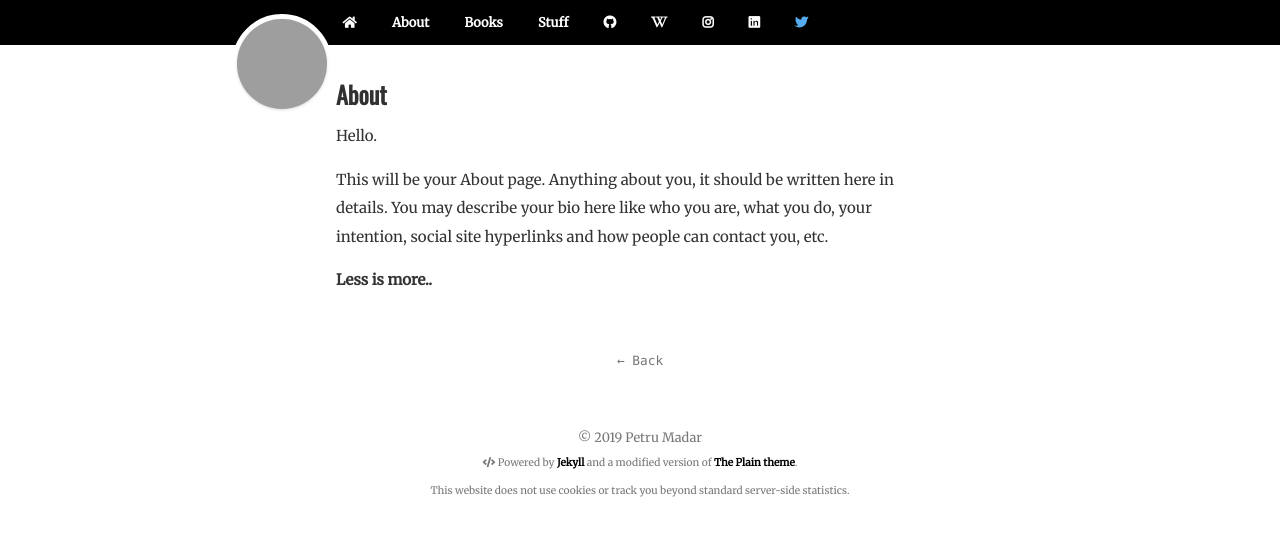
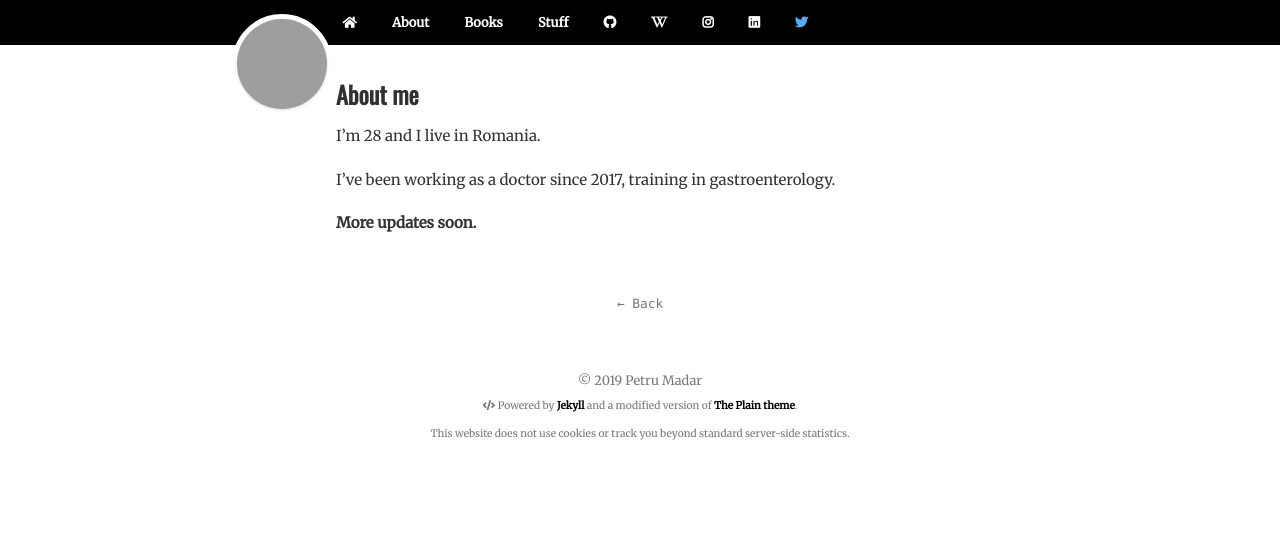
Before and after one commit to petru/prologue, a Jekyll site: the page built from about.md, in a window 1280 px wide, cut to the strip 0-536 px from the top of the page. Built offline with Jekyll 4.4.1, drawn with Linux system fonts in a browser that asks for light colours; nearby versions of some CDN libraries; grey boxes are pictures that could not be loaded.

Commit message:
Replace dummy text

```diff
--- a/about.md
+++ b/about.md
@@ -1,10 +1,10 @@
 ---
 layout: page
-title: About
+title: About me
 ---
 
-Hello.
+I'm 28 and I live in Romania.
 
-This will be your About page. Anything about you, it should be written here in details. You may describe your bio here like who you are, what you do, your intention, social site hyperlinks and how people can contact you, etc.
+I've been working as a doctor since 2017, training in gastroenterology.
 
-**Less is more..**
+**More updates soon.**
```
